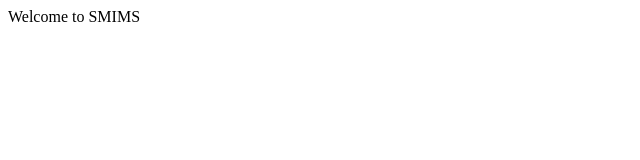
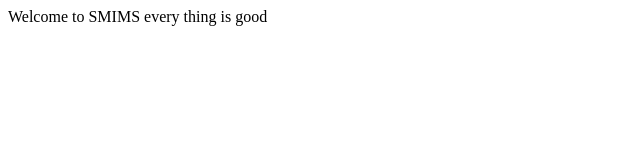
Before and after one commit to Samrawit02/SMIMS, a plain HTML site: page index.html in a window 1280 px wide. Shown: the whole page, without its empty margins (0-640 px from the left). Drawn offline with Linux system fonts and the light colour scheme.

Commit message:
index is modified

```diff
--- a/index.html
+++ b/index.html
@@ -7,7 +7,7 @@
 </head>
 
 <body>
-    Welcome to SMIMS
+    Welcome to SMIMS every thing is good
 </body>
 
 </html>
```
